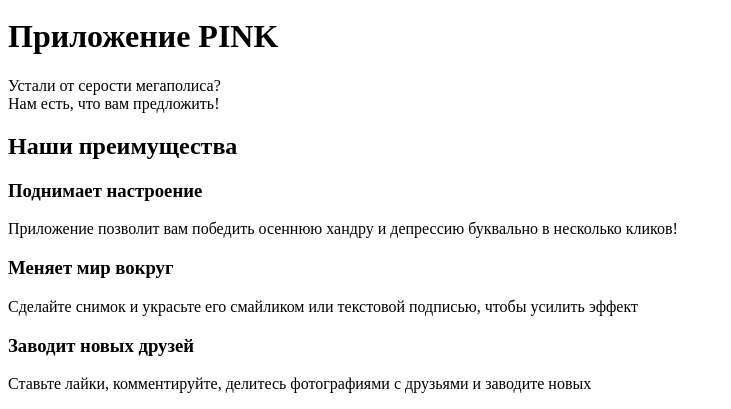
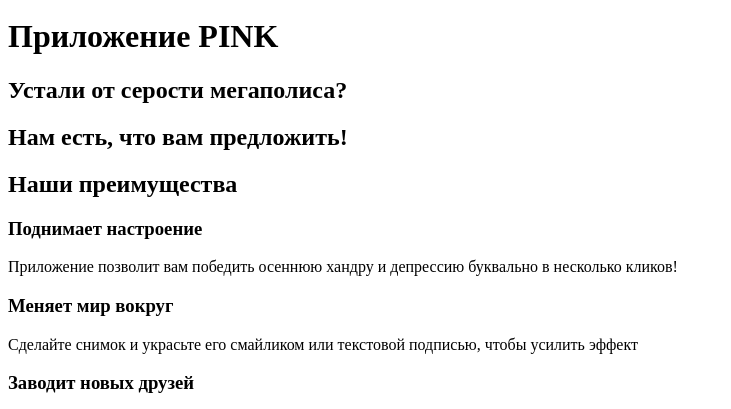
Before and after one commit to gorbunov-dv/17589-pink, a website: page index.html in a window 1280 px wide. Shown: the part 367-776 px from the top of the page, without its empty margins (0-731 px from the left). Drawn offline with Linux system fonts and the light colour scheme.

Commit message:
Добавляет исправления в блок features__promo

```diff
--- a/index.html
+++ b/index.html
@@ -50,7 +50,7 @@
             </a>
           </li>
         </ul>
-        <p class="intro_description">Доступно для iPhone, iPad, Android, Windows Phone, OS X, Windows 8</p>
+        <p class="intro__description">Доступно для iPhone, iPad, Android, Windows Phone, OS X, Windows 8</p>
       </section>
     </header>
 
@@ -58,10 +58,8 @@
       <h1 class="visually-hidden">Приложение PINK</h1>
       <section class="features">
         <div class="features__promo">
-          <p class="features__text">
-            Устали от серости мегаполиса?<br>
-            Нам есть, что вам предложить!
-          </p>
+          <h2 class="features__header">Устали от серости мегаполиса?</h2>
+          <h2 class="features__header">Нам есть, что вам предложить!</h2>
         </div>
         <section class="features__info">
           <h2 class="visually-hidden">Наши преимущества</h2>
```
